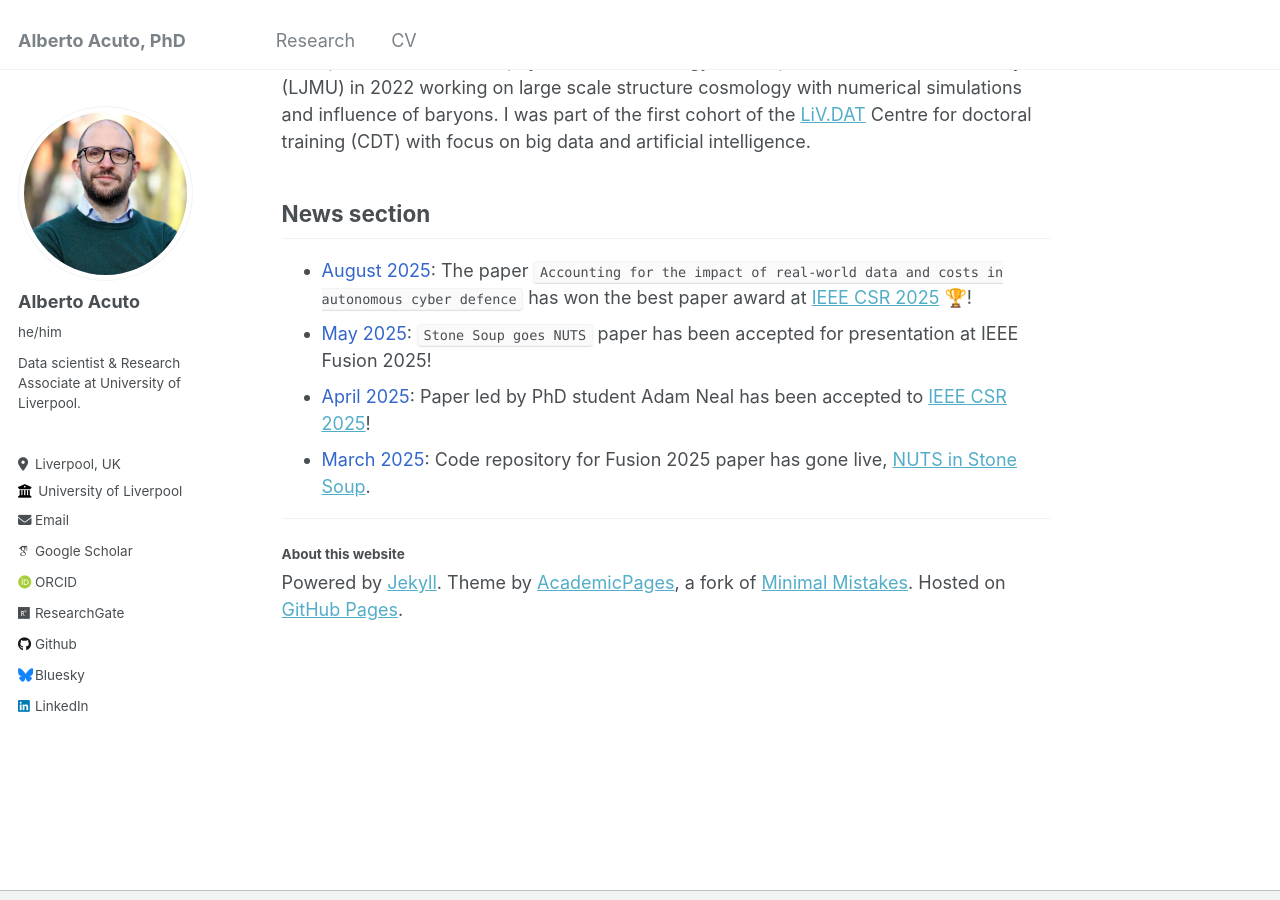
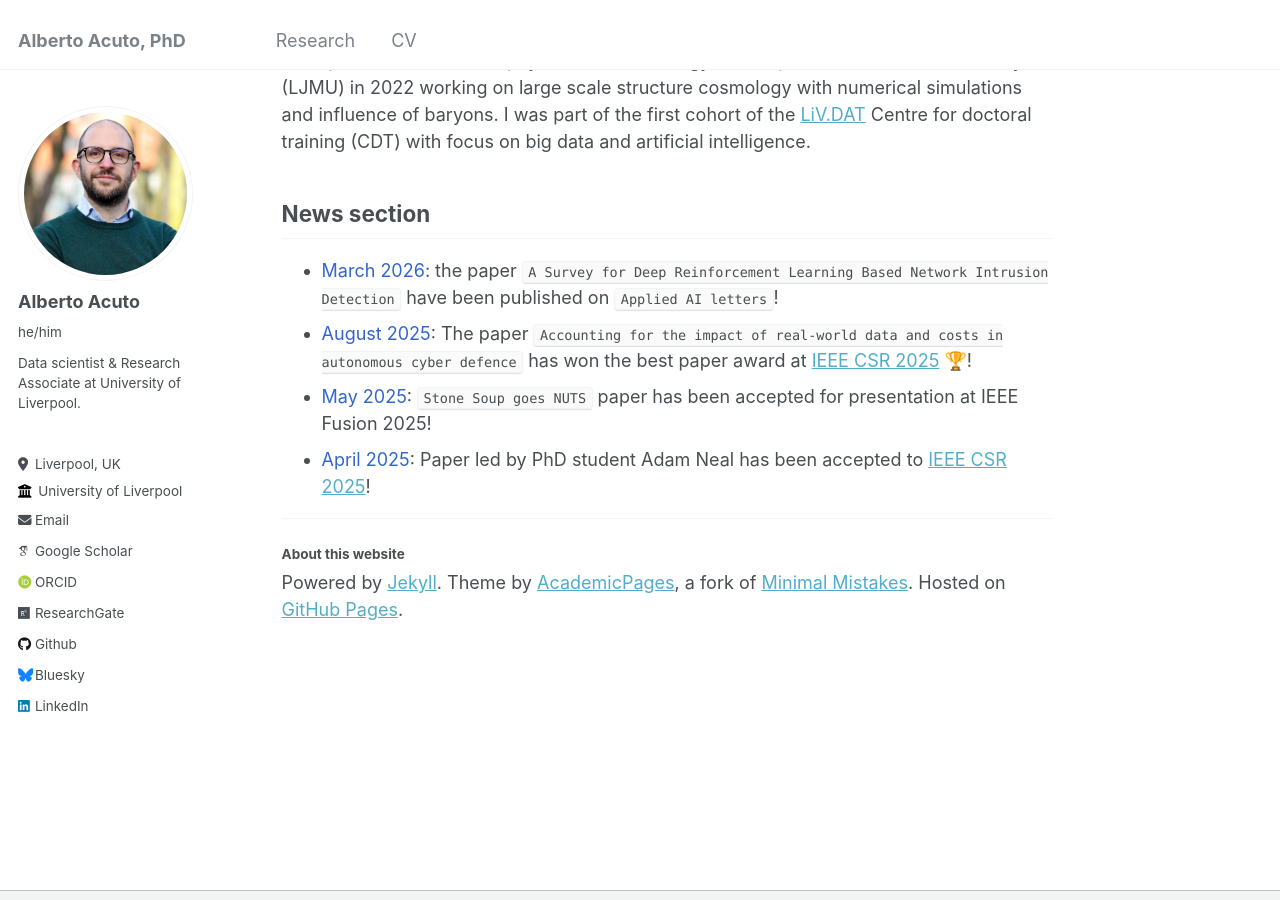
Before and after one commit to A-acuto/A-acuto.github.io, a Jekyll site: the page built from _pages/about.md, in a window 1280 px wide and 900 px high, scrolled down 436 px. Built offline with Jekyll 4.4.1, drawn with Linux system fonts in a browser that asks for light colours; emoji names are drawn with the system emoji font; some web fonts are replaced.

Commit message:
march 2026 updates

```diff
--- a/_pages/about.md
+++ b/_pages/about.md
@@ -25,10 +25,11 @@ artificial intelligence.
 
 
 ## News section
+- <span style="color:#3366CC">March 2026</span>: the paper ``A Survey for Deep Reinforcement Learning Based Network Intrusion Detection`` have been published on ``Applied AI letters``!
 - <span style="color:#3366CC">August 2025</span>: The paper ``Accounting for the impact of real-world data and costs in autonomous cyber defence`` has won the best paper award at [IEEE CSR 2025](https://www.ieee-csr.org/awards/) :trophy:!
 - <span style="color:#3366CC">May 2025</span>: ``Stone Soup goes NUTS`` paper has been accepted for presentation at IEEE Fusion 2025!
 - <span style="color:#3366CC">April 2025</span>: Paper led by PhD student Adam Neal has been accepted to [IEEE CSR 2025](https://www.ieee-csr.org/)!
-- <span style="color:#3366CC">March 2025</span>: Code repository for Fusion 2025 paper has gone live, [NUTS in Stone Soup](https://github.com/UoL-SignalProcessingGroup/StoneSoupNUTS).
+<!-- Code repository for Fusion 2025 paper has gone live, [NUTS in Stone Soup](https://github.com/UoL-SignalProcessingGroup/StoneSoupNUTS).-->
 
 
 ---
```
Also changed, not shown: _pages/research.md (+12 -10 lines).
